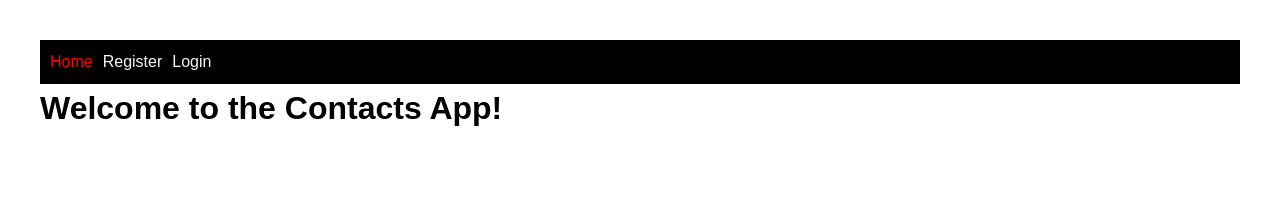
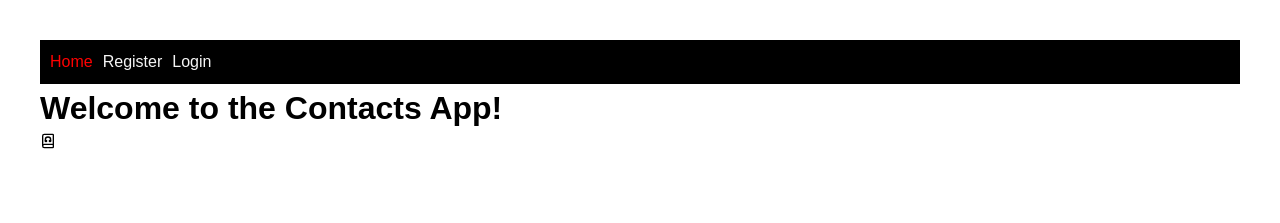
Before and after one commit to ValentynKravchuk/goit-react-hw-08, a React (Vite) app: page / in a window 1280 px wide. Shown: the top 223 px of the page. Built offline with nearby package versions, Linux system fonts and the light colour scheme.

Commit message:
updata json

```diff
--- a/src/pages/HomePage/HomePage.jsx
+++ b/src/pages/HomePage/HomePage.jsx
@@ -1,7 +1,10 @@
+import { LuBookHeadphones } from "react-icons/lu";
+
 export const HomePage = () => {
   return (
     <div>
       <h1>Welcome to the Contacts App!</h1>
+      <LuBookHeadphones />
     </div>
   );
 };
```
